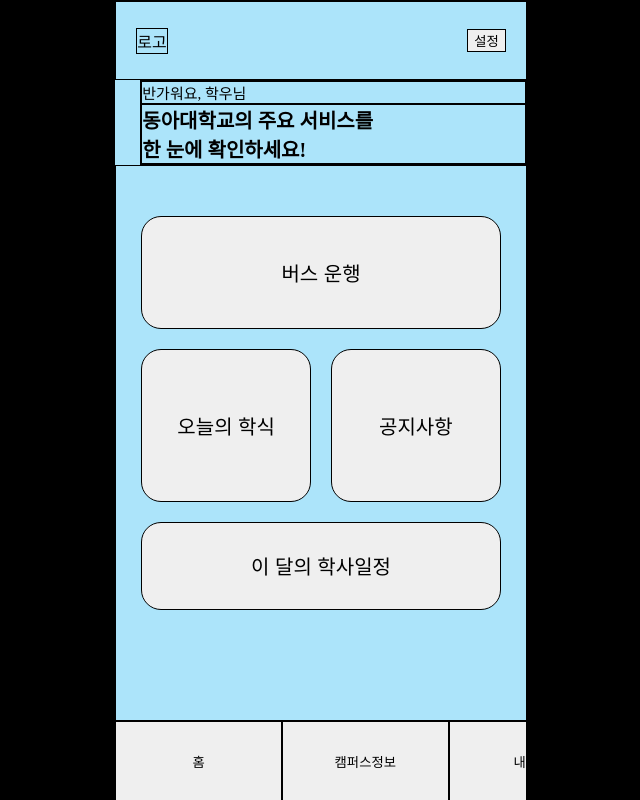
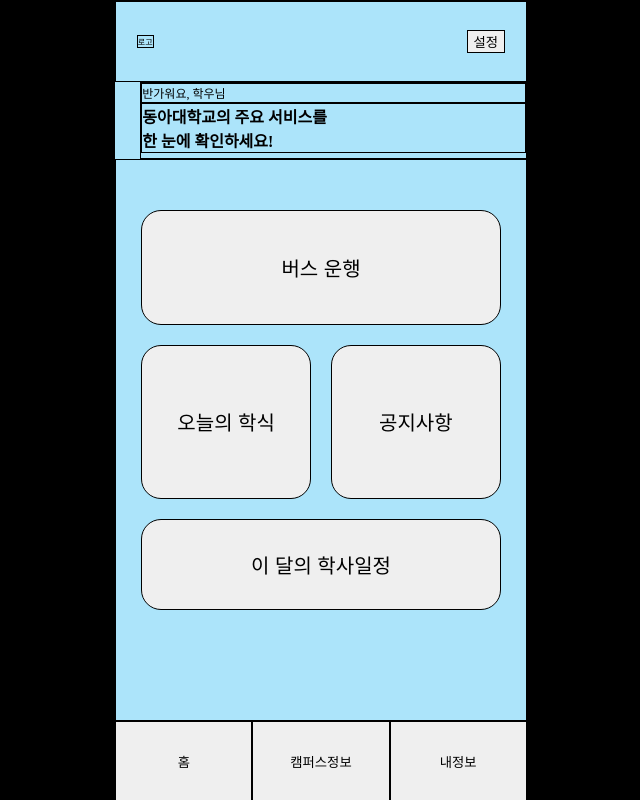
Before and after one commit to cheonaggwi/thisRef, a plain HTML site: page index.html in a window 1280 px wide. Shown: the whole page, without its empty margins (320-960 px from the left). Drawn offline with Linux system fonts and the light colour scheme.

Commit message:
화면 비율 맞춤 1

```diff
--- a/script.js
+++ b/script.js
@@ -55,14 +55,17 @@ document.querySelector('#optionBackground').addEventListener('click', function()
 })
 
 
-// 입장 시 메인 화면 비율 계산 및 적용
+
+// 화면 비율 정리
+
 document.querySelector("#outApp").style.width = parseFloat(window.getComputedStyle(document.querySelector('body')).getPropertyValue('height'))/35*18+'px';
-
-// 화면 양 사이드 시야 가리개
+document.querySelector("#underApp").style.width = parseFloat(window.getComputedStyle(document.querySelector('body')).getPropertyValue('height'))/35*18+'px';
 document.querySelector("#worldBorderLeft").style.width = (parseFloat(window.getComputedStyle(document.querySelector('body')).getPropertyValue('width'))-parseFloat(document.querySelector("#outApp").style.width))/2+'px';
 document.querySelector("#worldBorderRight").style.width = (parseFloat(window.getComputedStyle(document.querySelector('body')).getPropertyValue('width'))-parseFloat(document.querySelector("#outApp").style.width))/2+'px';
 
 window.addEventListener('resize', function() {
+    document.querySelector("#outApp").style.width = parseFloat(window.getComputedStyle(document.querySelector('body')).getPropertyValue('height'))/35*18+'px';
+    document.querySelector("#underApp").style.width = parseFloat(window.getComputedStyle(document.querySelector('body')).getPropertyValue('height'))/35*18+'px';
     document.querySelector("#worldBorderLeft").style.width = (parseFloat(window.getComputedStyle(document.querySelector('body')).getPropertyValue('width'))-parseFloat(document.querySelector("#outApp").style.width))/2+'px';
     document.querySelector("#worldBorderRight").style.width = (parseFloat(window.getComputedStyle(document.querySelector('body')).getPropertyValue('width'))-parseFloat(document.querySelector("#outApp").style.width))/2+'px';
 })
--- a/style.css
+++ b/style.css
@@ -1,3 +1,7 @@
+html {
+    font-size: clamp(1px, 1dvh, 10px);
+}
+
 body{
     height: 100dvh;
     display: flex;
@@ -7,7 +11,6 @@ body{
 }
 
 #outApp {
-    width: 500px;
     height: 100dvh;
 
     position: relative;
@@ -38,7 +41,7 @@ body{
     justify-content: space-between;
     align-items: center;
 
-    padding: 20px;
+    padding: 5%;
 }
 
 #hiMessage {
@@ -47,12 +50,12 @@ body{
 }
 
 #hiMessage_1 {
-    font-size: 15px;
+    font-size: 1.5rem;
     font-weight: 500;
 }
 
 #hiMessage_2 {
-    font-size: 20px;
+    font-size: 2rem;
     font-weight: bold;
 }
 
@@ -67,7 +70,7 @@ body{
 #buttonAll button {
     border-radius: 20px;
     margin: 10px;
-    font-size: 20px;
+    font-size: 2.5rem;
     position: relative;
 
     transition: all 0.3s ease;
@@ -116,7 +119,7 @@ body{
     position: fixed;
     top: 90dvh;
 
-    width: 500px;
+    width: 100%;
     height: 10dvh;
 
     display: grid;
```
